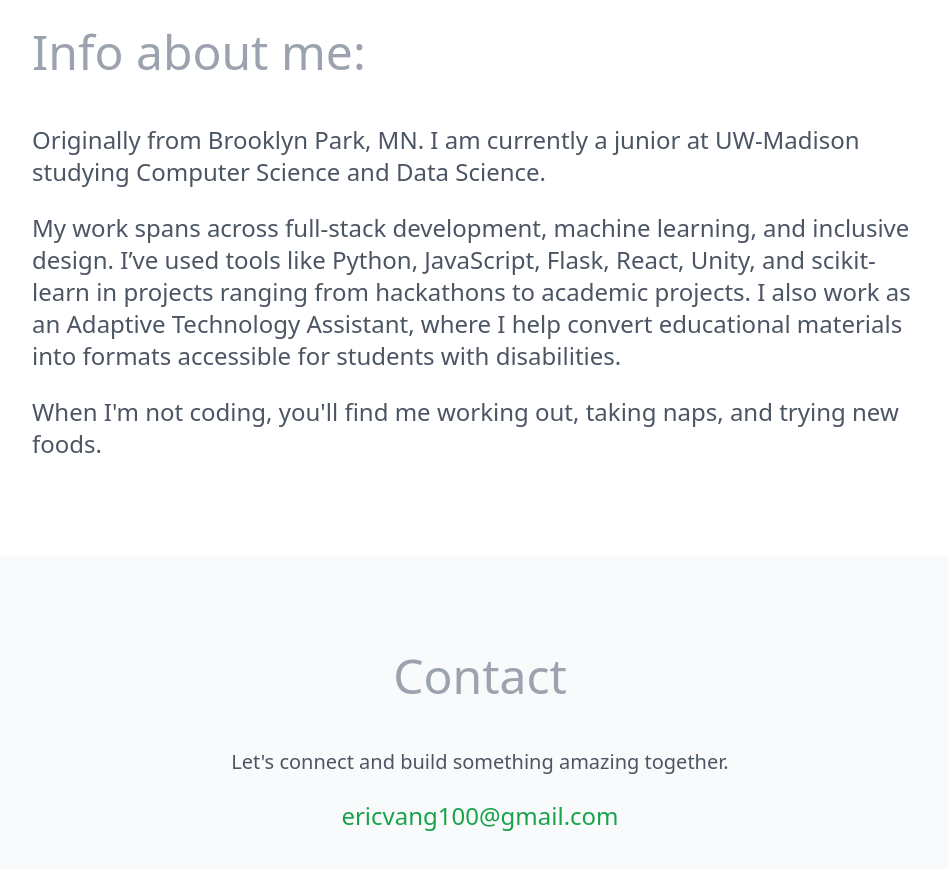
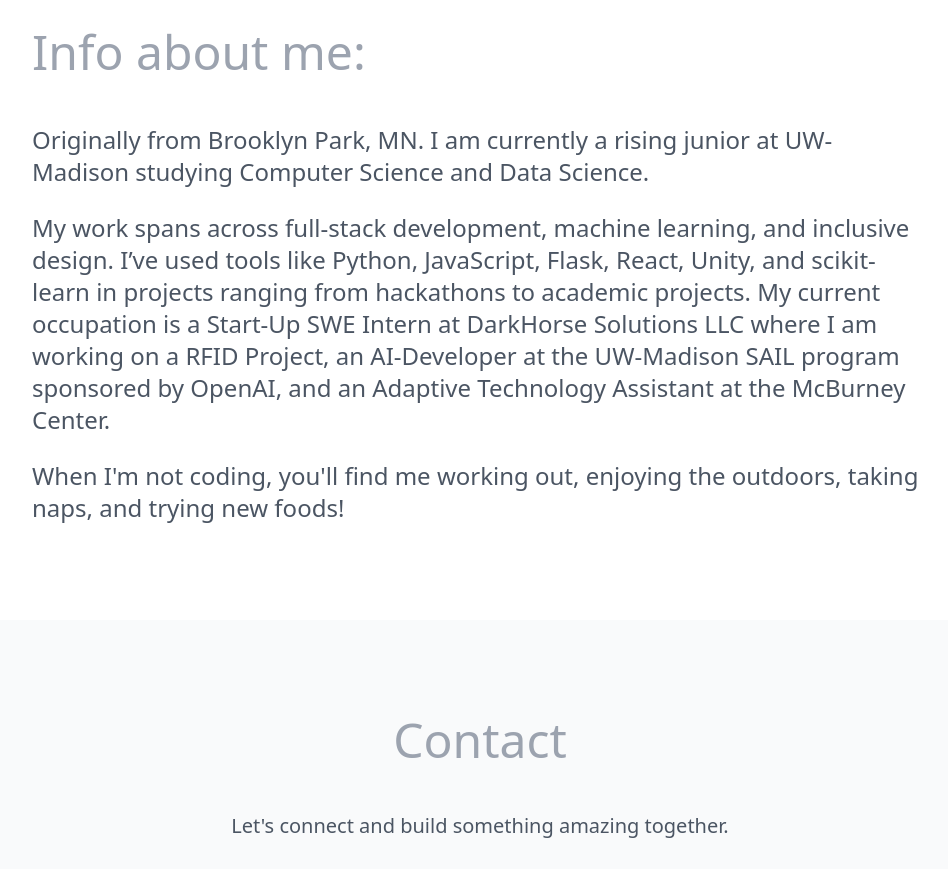
Before and after one commit to ericvang/Personal-Website, a React (Vite) app: page / in a window 1280 px wide. Shown: the part 2160-3029 px from the top of the page, without its empty margins (160-1108 px from the left). Built offline with nearby package versions, Linux system fonts and the light colour scheme.

Commit message:
feat: deploy latest changes to GitHub Pages

```diff
--- a/src/components/About.tsx
+++ b/src/components/About.tsx
@@ -10,14 +10,14 @@ const About = () => {
           </h2>
           <div className="text-xl md:text-2xl text-gray-600 font-light leading-relaxed space-y-6">
             <p>
-              Originally from Brooklyn Park, MN. I am currently a junior at UW-Madison studying Computer Science and Data Science.
+              Originally from Brooklyn Park, MN. I am currently a rising junior at UW-Madison studying Computer Science and Data Science.
             </p>
             <p>
             My work spans across full-stack development, machine learning, and inclusive design. I’ve used tools like Python, JavaScript, Flask, React, Unity, and scikit-learn in projects ranging from hackathons to academic projects.
-            I also work as an Adaptive Technology Assistant, where I help convert educational materials into formats accessible for students with disabilities.
+            My current occupation is a Start-Up SWE Intern at DarkHorse Solutions LLC where I am working on a RFID Project, an AI-Developer at the UW-Madison SAIL program sponsored by OpenAI, and an Adaptive Technology Assistant at the McBurney Center.
             </p>
             <p>
-              When I'm not coding, you'll find me working out, taking naps, and trying new foods.
+              When I'm not coding, you'll find me working out, enjoying the outdoors, taking naps, and trying new foods!
             </p>
           </div>
         </div>
```
